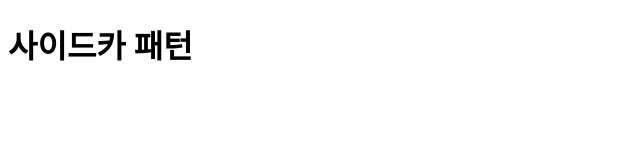
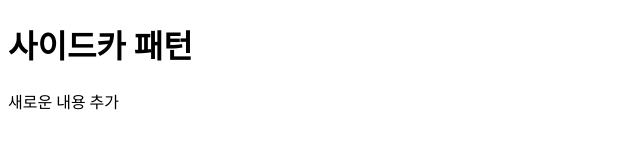
Before and after one commit to mhee4321/web-contents, a plain HTML site: page index.html in a window 1280 px wide. Shown: the whole page, without its empty margins (0-640 px from the left). Drawn offline with Linux system fonts and the light colour scheme.

Commit message:
Update index.html

```diff
--- a/index.html
+++ b/index.html
@@ -5,5 +5,6 @@
 </head>
 <body>
   <h1>사이드카 패턴</h1>
+  <a>새로운 내용 추가</a>
 </body>
 </html>
```
